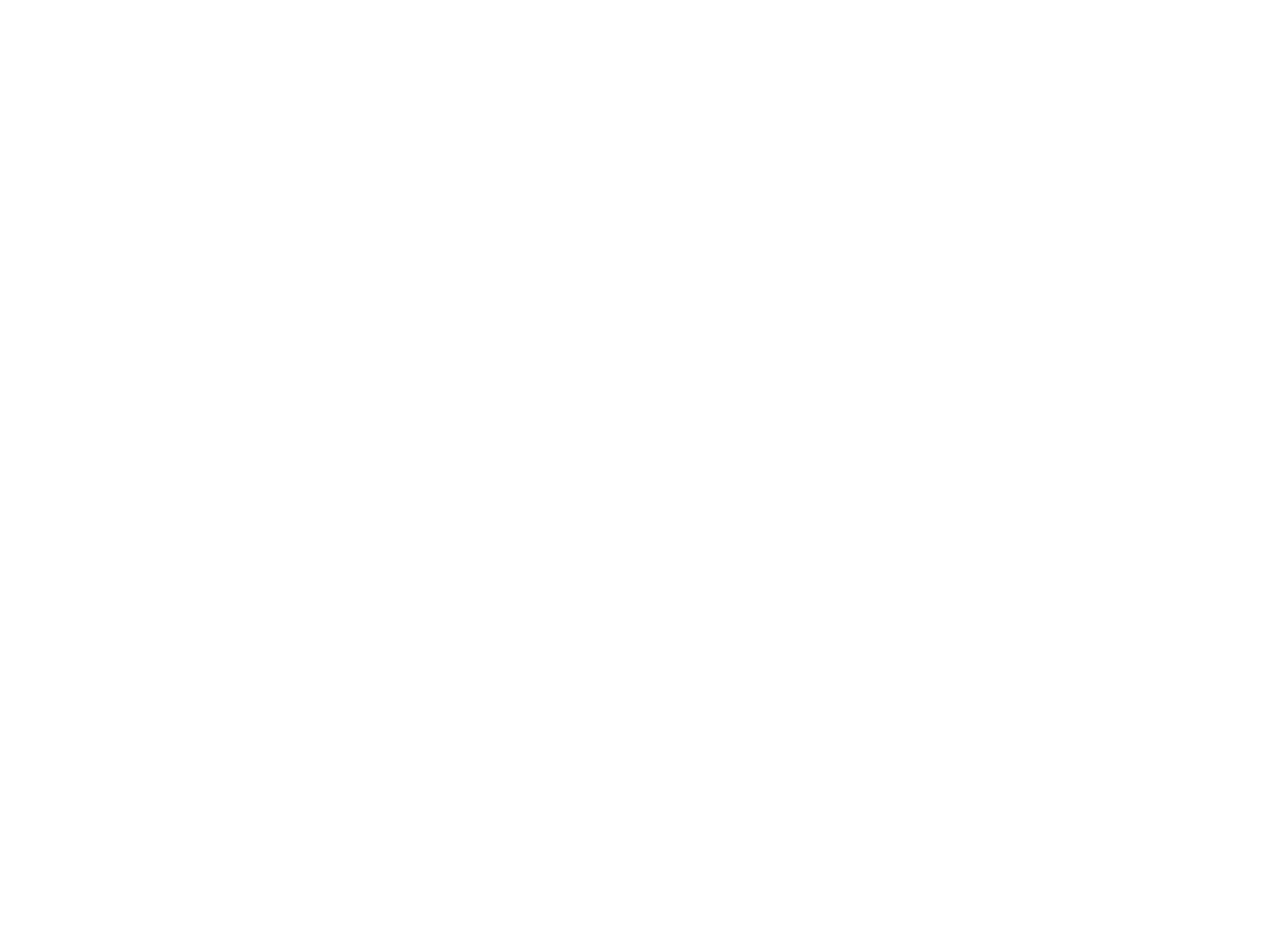
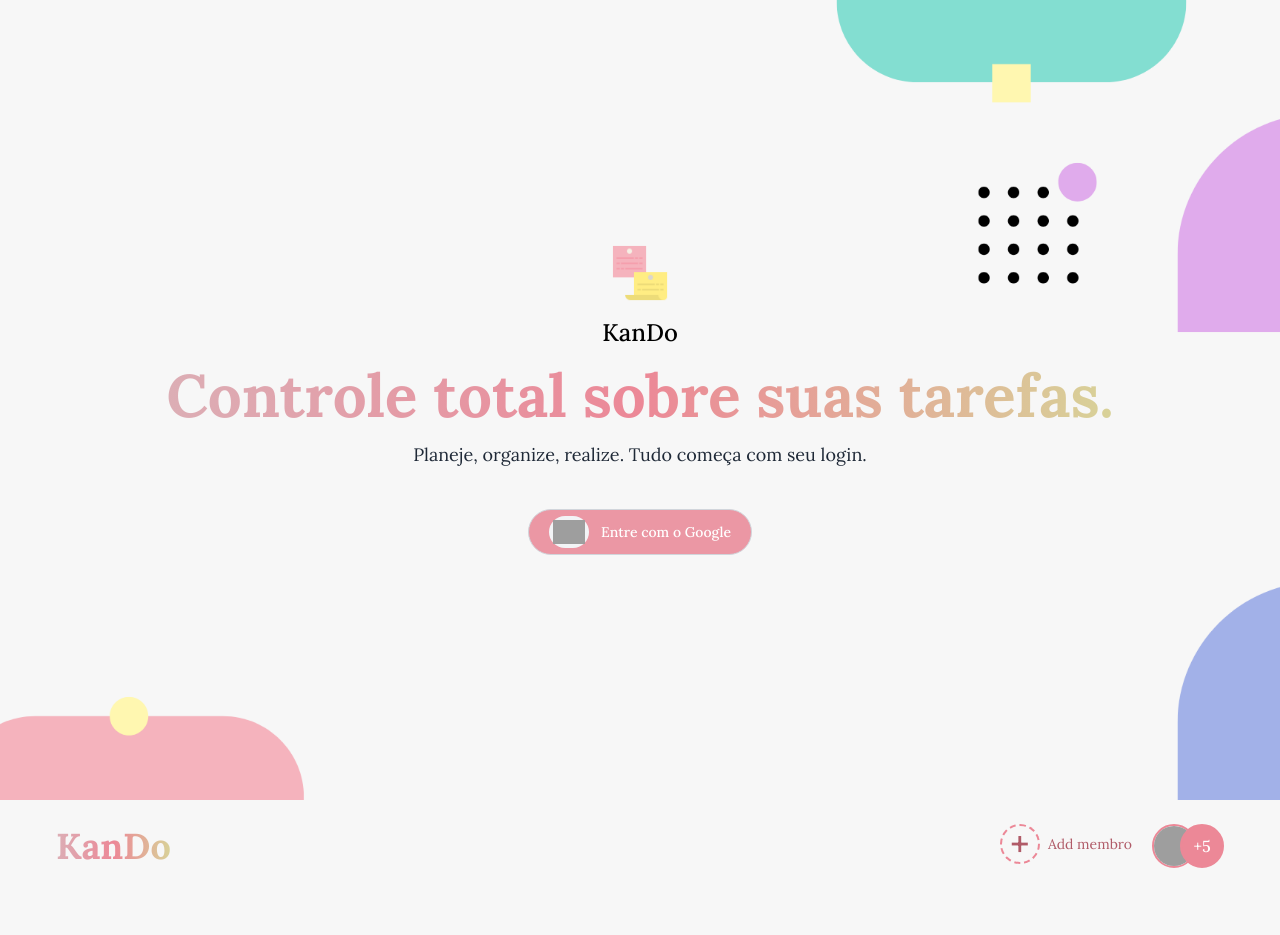
Before and after one commit to Francine02/KanDo, a React (Vite) app in the folder frontend/: page / in a window 1280 px wide. Shown: the top 935 px of the page. Before the commit the page ends 800 px from the top, so only its background shows below. Built offline with nearby package versions, Linux system fonts and the light colour scheme; grey boxes are pictures that could not be loaded.

Commit message:
feat: app with two pages -> login and board, then I will put the routes

```diff
--- a/frontend/src/App.tsx
+++ b/frontend/src/App.tsx
@@ -1,7 +1,13 @@
+import { Auth } from "./pages/Auth"
+import Home from "./pages/Home"
+
 function App() {
 
   return (
+    // Depois irei arrumar as rotas
     <>
+      <Auth />
+      <Home />
     </>
   )
 }
```
